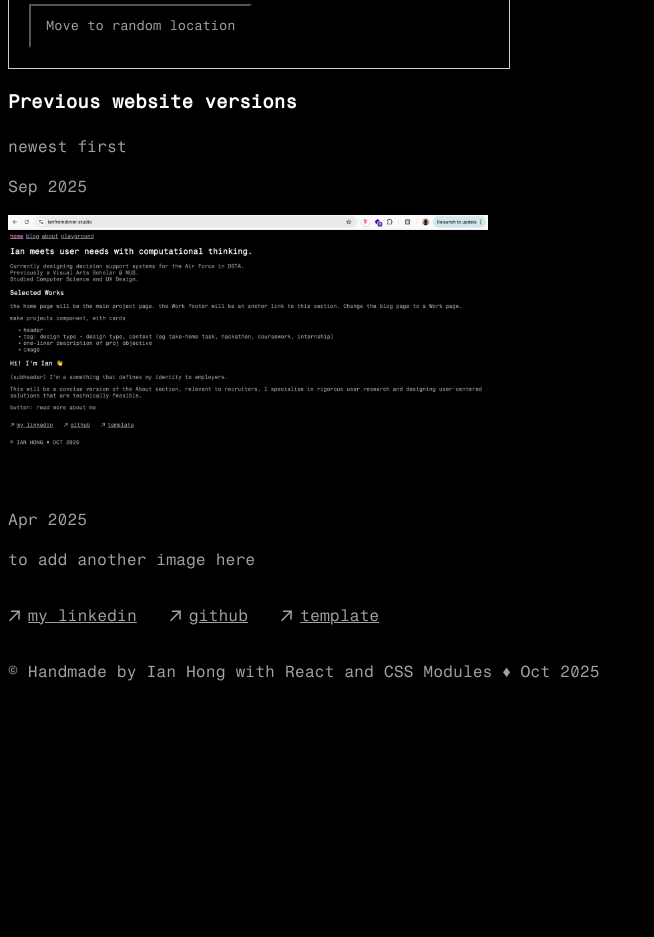
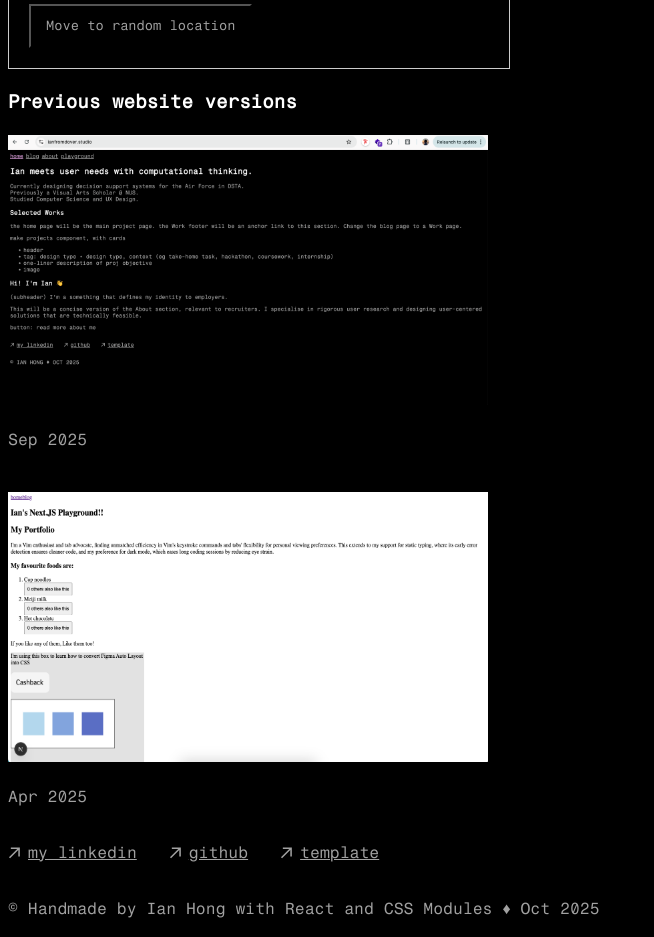
Before and after one commit to ianfromdover/ianfromdover, a Next.js app in the folder website/: page /playground in a window 1280 px wide. Shown: the part 1440-2377 px from the top of the page, without its empty margins (0-654 px from the left). Before the commit the page ends 2140 px from the top, so only its background shows below. Built offline with nearby package versions, Linux system fonts and the light colour scheme.

Commit message:
feat(site): Add Apr Image version

```diff
--- a/website/app/playground/page.tsx
+++ b/website/app/playground/page.tsx
@@ -42,17 +42,23 @@ export default function Page() {
       </section>
       <section>
         <h3>Previous website versions</h3>
-        <p>newest first</p>
 
-        <p>Sep 2025</p>
         <Image
           src='/img/2.png'
           width={1920/4}
           height={1080/4}
           alt="How the website looks like in Sep 2025"
         />
+        <p>Sep 2025</p>
+        <br />
+
+        <Image
+          src='/img/1.png'
+          width={1920/4}
+          height={1080/4}
+          alt="How the website looks like in Apr 2025"
+        />
         <p>Apr 2025</p>
-        <p>to add another image here</p>
       </section>
     </div>
   )
```
Also changed, not shown: website/public/img/1.png (added).
